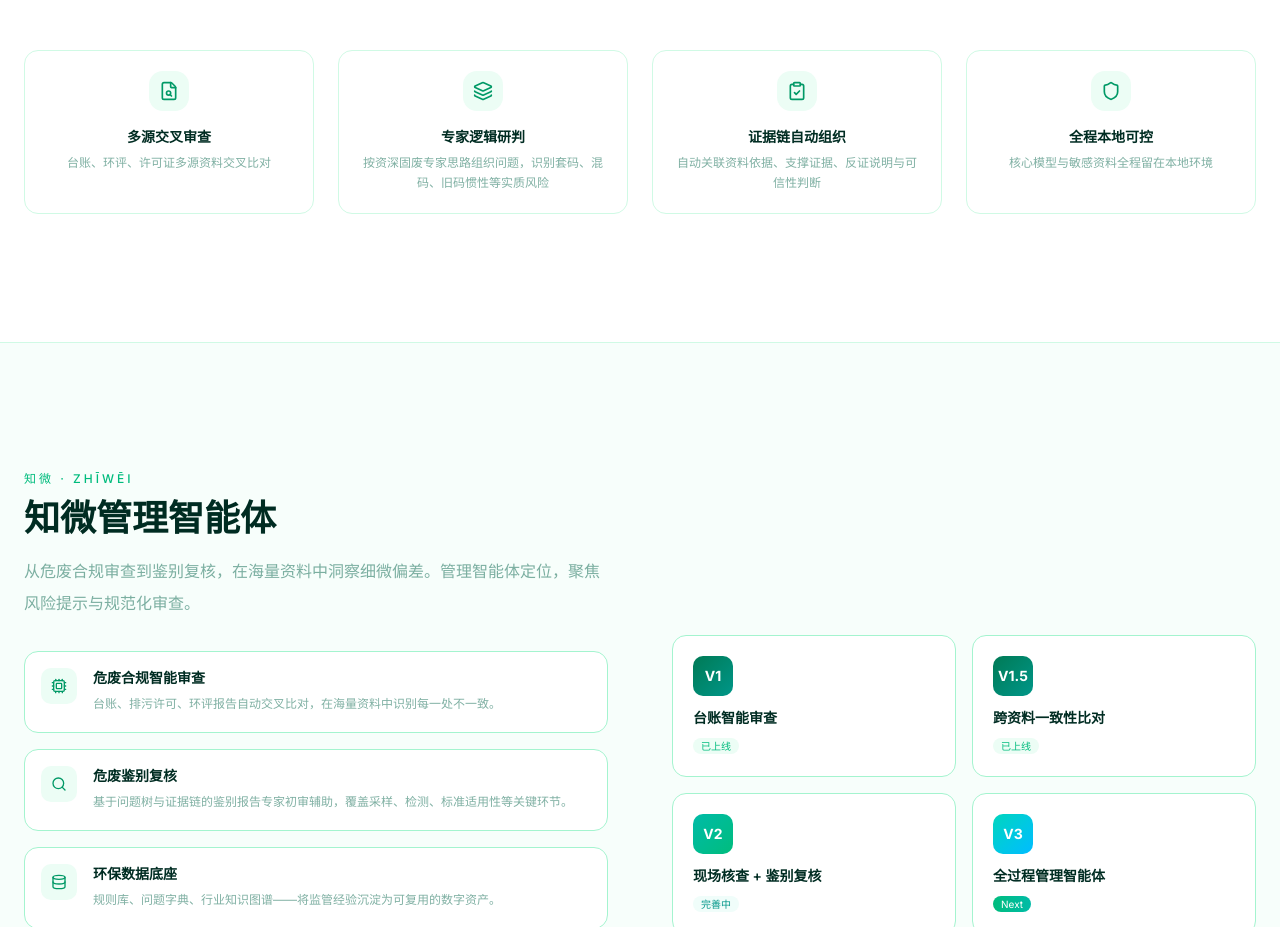
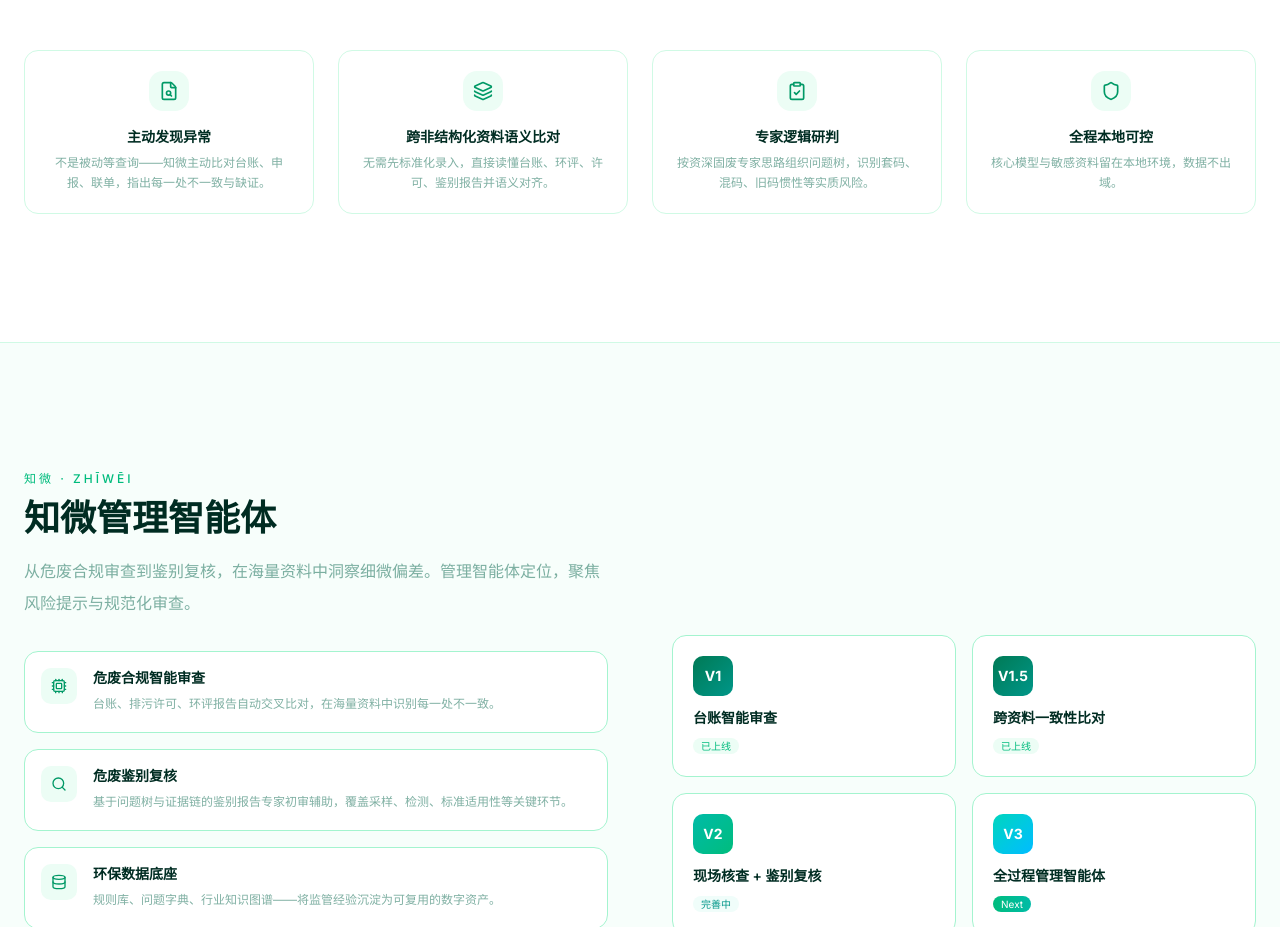
Before and after one commit to tongyatsing/yidian-website, a Next.js app: page / in a window 1280 px wide. Shown: the part 1140-2067 px from the top of the page. Built offline with nearby package versions, Linux system fonts and the light colour scheme.

Commit message:
feat(home): 核心优势对齐 LLM 叙事原则
Co-Authored-By: Claude Opus 4.7 (1M context) <noreply@anthropic.com>

```diff
--- a/src/components/YidianEcoSite.tsx
+++ b/src/components/YidianEcoSite.tsx
@@ -472,10 +472,10 @@ function HomePage({ setPage }: { setPage: (p: string) => void }) {
           </div>
           <div className="grid gap-6 md:grid-cols-4">
             {[
-              { icon: FileSearch, title: "多源交叉审查", desc: "台账、环评、许可证多源资料交叉比对" },
-              { icon: Layers, title: "专家逻辑研判", desc: "按资深固废专家思路组织问题，识别套码、混码、旧码惯性等实质风险" },
-              { icon: ClipboardCheck, title: "证据链自动组织", desc: "自动关联资料依据、支撑证据、反证说明与可信性判断" },
-              { icon: Shield, title: "全程本地可控", desc: "核心模型与敏感资料全程留在本地环境" },
+              { icon: FileSearch, title: "主动发现异常", desc: "不是被动等查询——知微主动比对台账、申报、联单，指出每一处不一致与缺证。" },
+              { icon: Layers, title: "跨非结构化资料语义比对", desc: "无需先标准化录入，直接读懂台账、环评、许可、鉴别报告并语义对齐。" },
+              { icon: ClipboardCheck, title: "专家逻辑研判", desc: "按资深固废专家思路组织问题树，识别套码、混码、旧码惯性等实质风险。" },
+              { icon: Shield, title: "全程本地可控", desc: "核心模型与敏感资料留在本地环境，数据不出域。" },
             ].map((item, idx) => {
               const Icon = item.icon;
               return (
```
